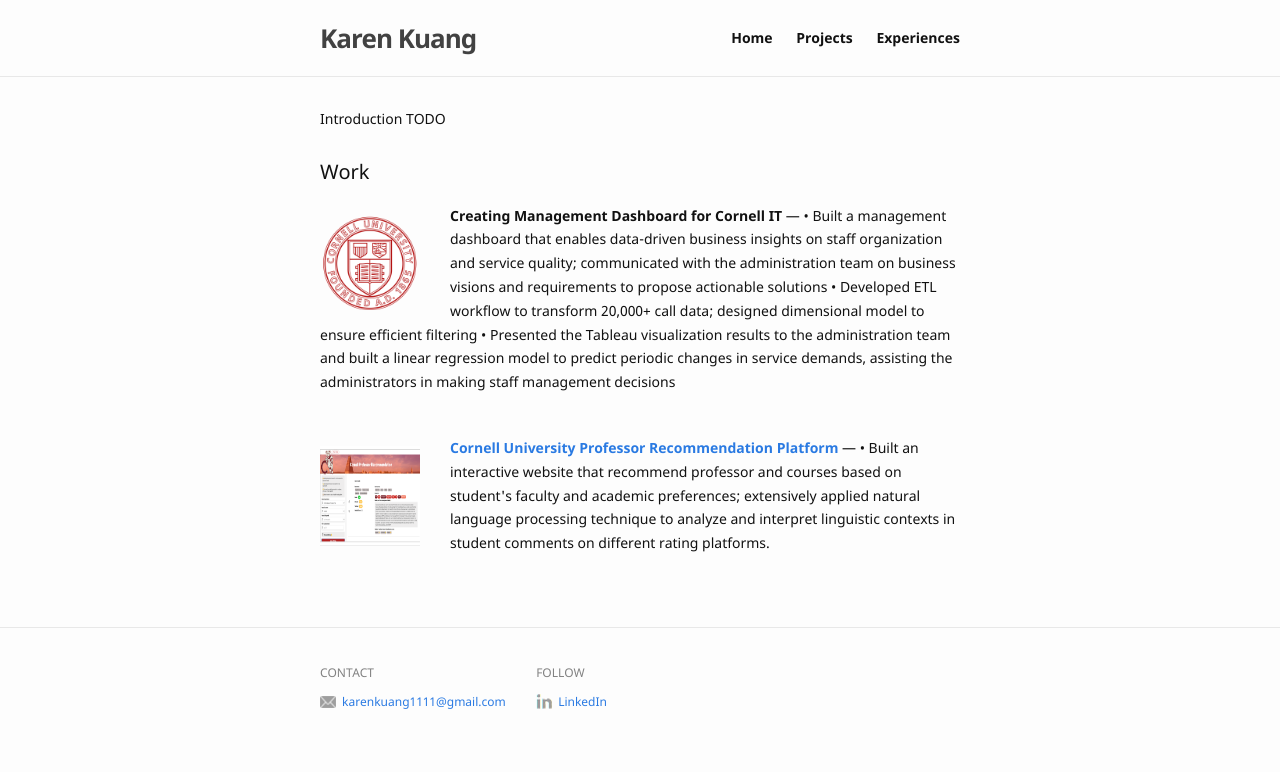
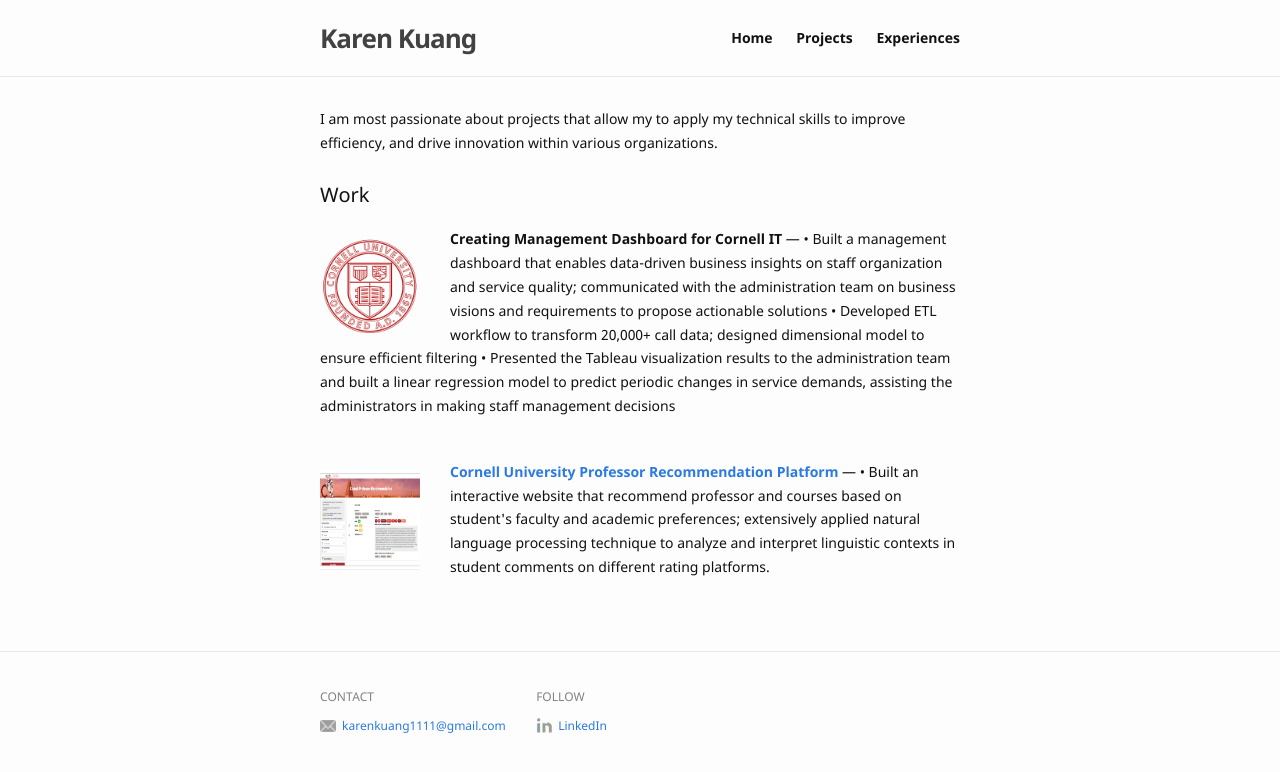
Before and after one commit to karenSashimi/karenSashimi.github.io, a Jekyll site: the page built from projects.md, in a window 1280 px wide. Shown: the top 772 px of the page. Built offline with Jekyll 4.4.1, drawn with Linux system fonts in a browser that asks for light colours.

Commit message:
add project headline

```diff
--- a/projects.md
+++ b/projects.md
@@ -1,7 +1,7 @@
 ---
 layout: work
 title: Work
-intro: Introduction TODO
+intro: I am most passionate about projects that allow my to apply my technical skills to improve efficiency, and drive innovation within various organizations.
 slug: /work
 items:
   - title: Creating Management Dashboard for Cornell IT
```
